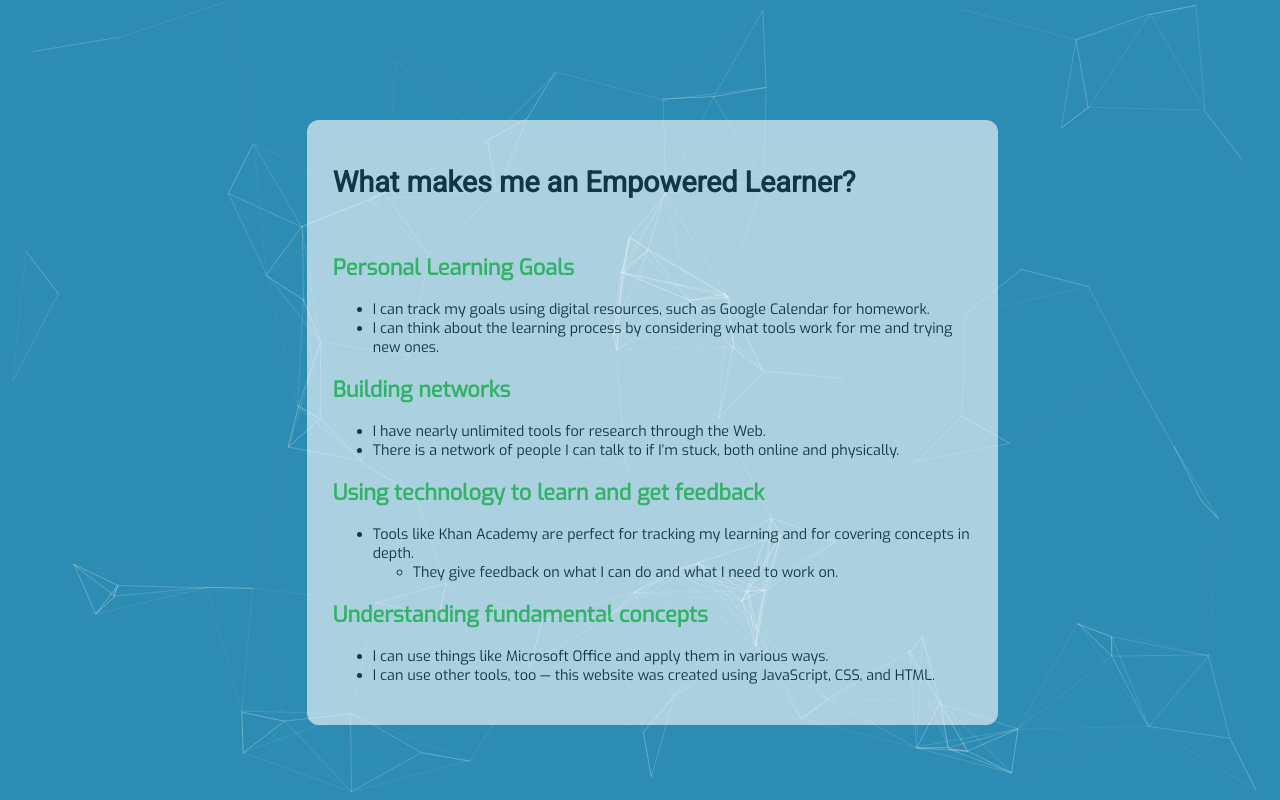
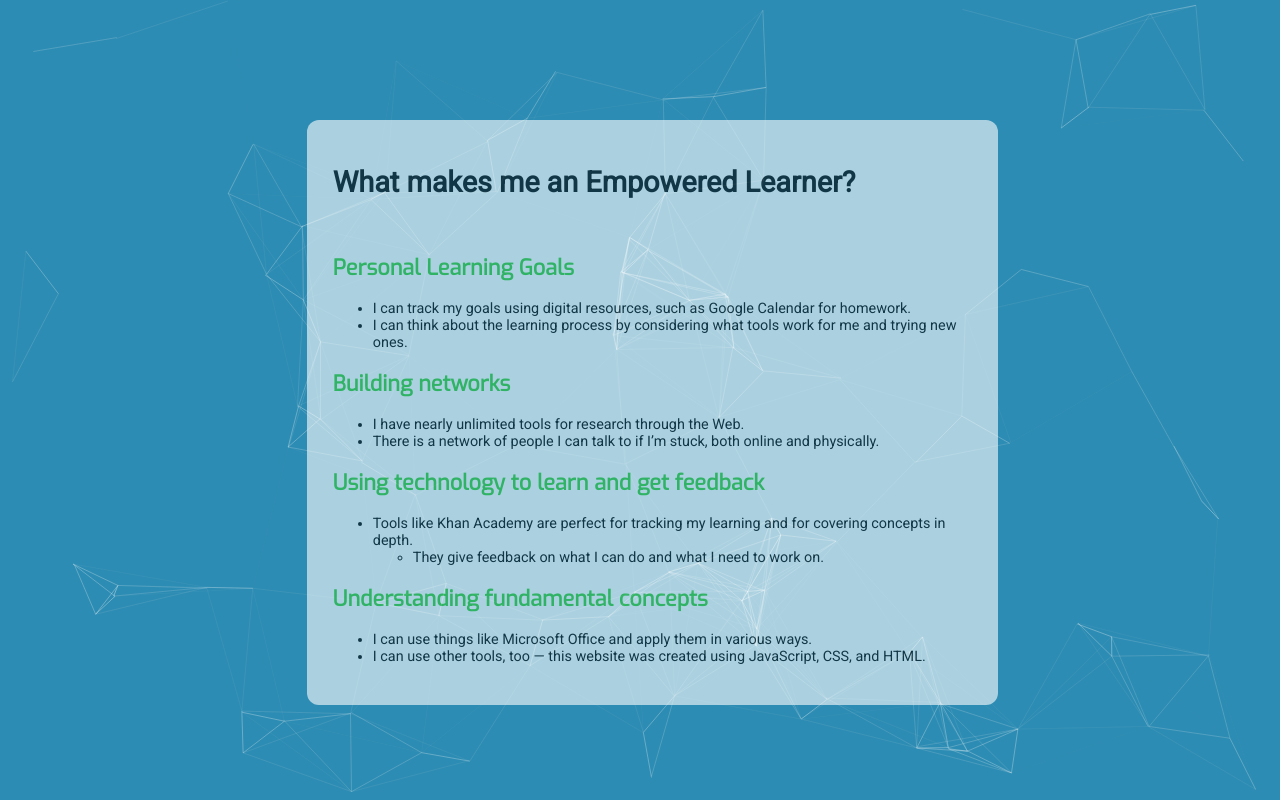
Before and after one commit to elaughlin22/elaughlin22.github.io, a plain HTML site: page index.html in a window 1280 px wide. Drawn offline with Linux system fonts and the light colour scheme.

Commit message:
Fixed fonts again

```diff
--- a/css/style.css
+++ b/css/style.css
@@ -88,4 +88,5 @@ canvas{
 
 .listItem {
   color: black;
+  font-family: 'Roboto', Helvetica, Arial, sans-serif;
 }
```
